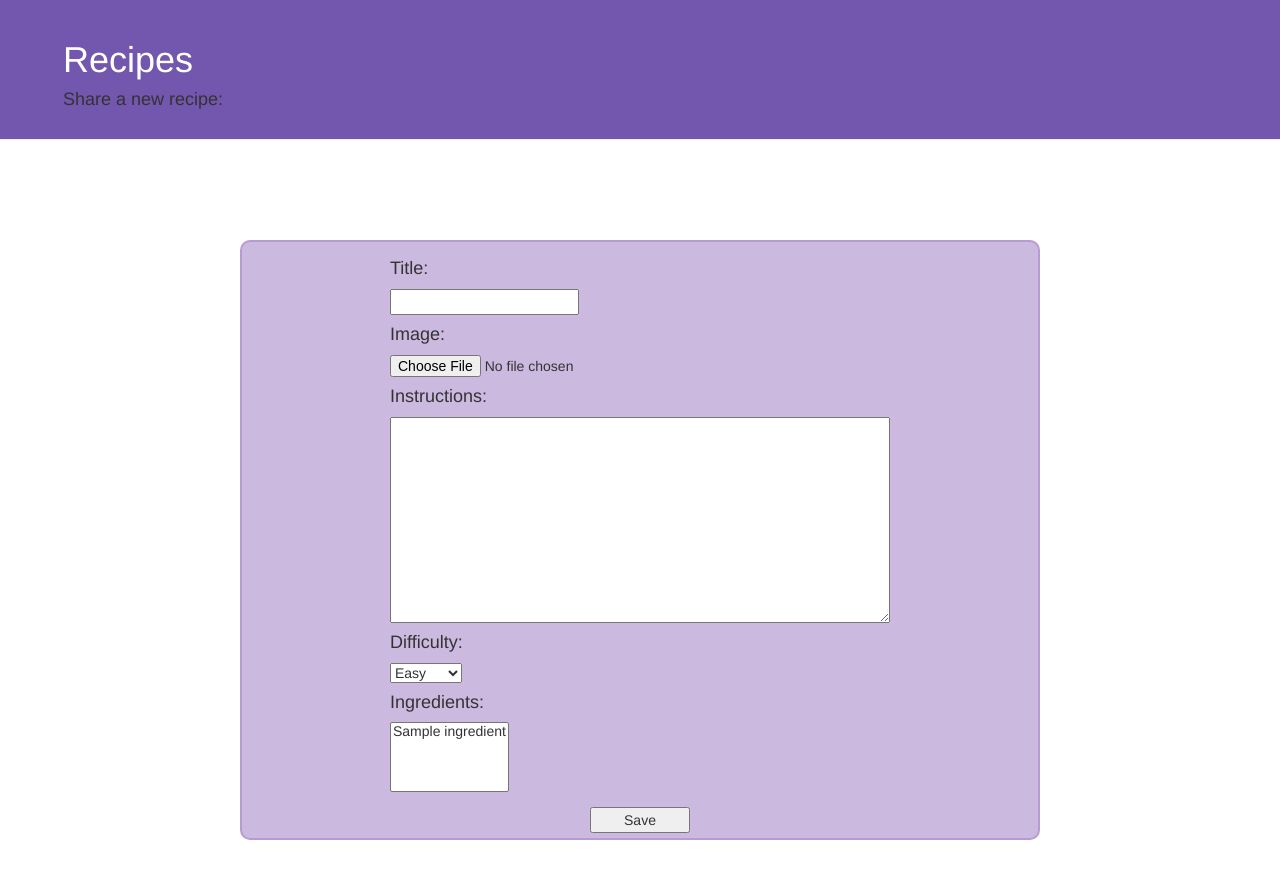
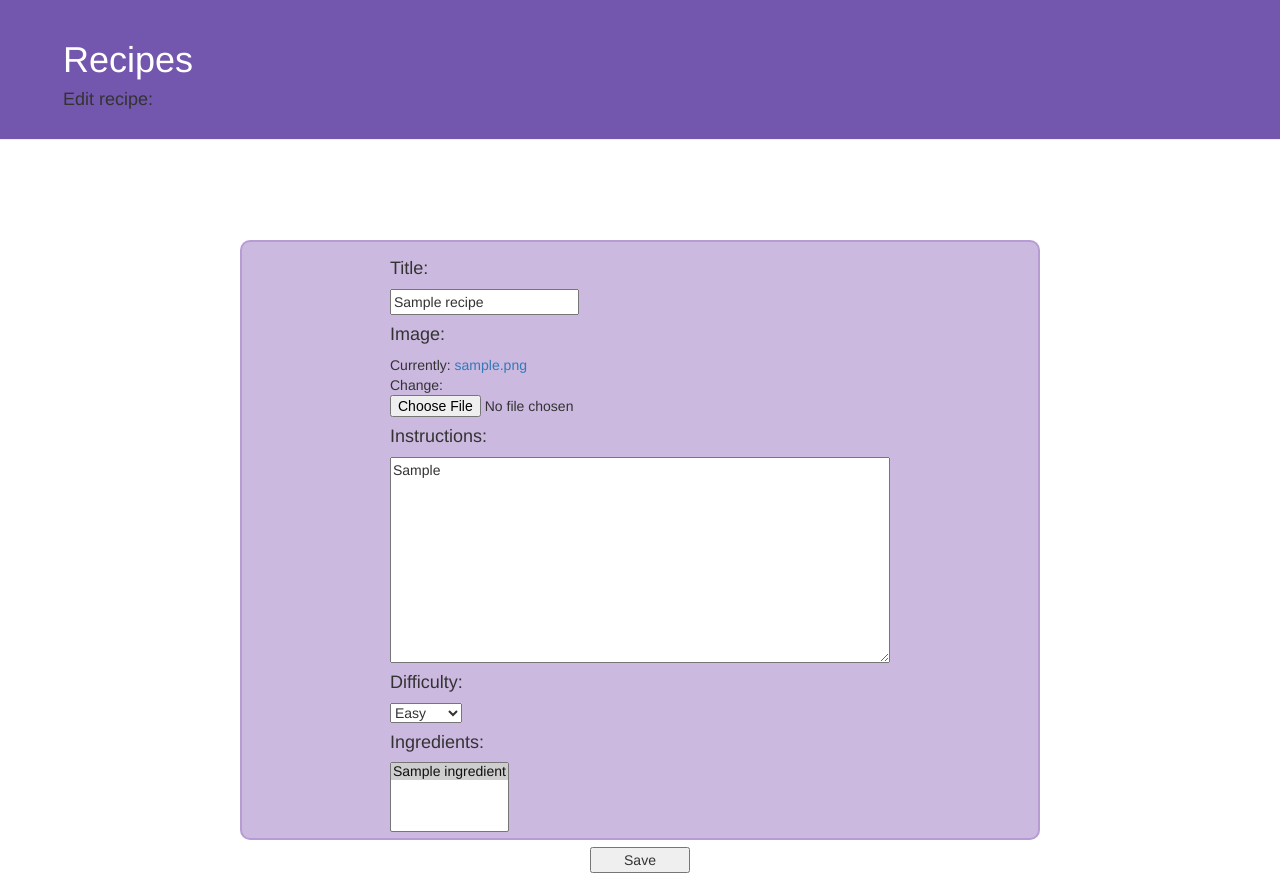
Before and after one commit to alphelvaci/hipo-exercise-2020, a Django app: page /post_recipe?recipe=1 in a window 1280 px wide. Before the commit the page ends 840 px from the top, so only its background shows below. Run offline with Django 3.2, Linux system fonts and the light colour scheme; a user stored in the database is signed in; tables that the repository leaves empty hold one stand-in row (values such as "Sample post"); some libraries are stand-ins or nearby versions.

Commit message:
Make shared recipes editable

```diff
--- a/recipes/templates/recipes/post_recipe.html
+++ b/recipes/templates/recipes/post_recipe.html
@@ -10,11 +10,17 @@
     <body>
         <div class="page-header">
             <h1><a href="/">Recipes</a></h1>
-            <h4>Share a new recipe:</h4>
+            {% if edit_mode %}
+                <h4>Edit recipe:</h4>
+            {% else %}
+                <h4>Share a new recipe:</h4>
+            {% endif %}
         </div>
         <div class="form-container">
             <form method="POST" class="recipe-form" enctype="multipart/form-data">
                 {% csrf_token %}
+                <input hidden type='text' name='edit_mode' value="{{ edit_mode }}"/>
+                <input hidden type='text' name='recipe' value="{{ recipe.id }}"/>
                 {% for field in form %}
                     <h4>{{ field.label }}:</h4>
                     {{ field }}
--- a/recipes/views.py
+++ b/recipes/views.py
@@ -91,8 +91,15 @@ def recipe_detail(request):
 
 @login_required
 def post_recipe(request):
+    edit_mode = False
+    recipe = None
     if request.method == "POST":
-        form = RecipeForm(request.POST, request.FILES)
+        if request.POST['edit_mode'] == 'True':
+            recipe_id = int(request.POST['recipe'])
+            recipe = Recipe.objects.get(pk=recipe_id)
+            form = RecipeForm(request.POST, request.FILES, instance=recipe)
+        else:
+            form = RecipeForm(request.POST, request.FILES)
         if form.is_valid():
             recipe = form.save(commit=False)
             recipe.author = request.user
@@ -100,6 +107,18 @@ def post_recipe(request):
             recipe.save()
             form.save_m2m()
             return redirect('/')
+    elif 'recipe' in request.GET:
+        recipe_id = int(request.GET['recipe'])
+        recipe = Recipe.objects.get(pk=recipe_id)
+        form = RecipeForm(instance=recipe)
+        edit_mode = True
     else:
         form = RecipeForm()
-    return render(request, 'recipes/post_recipe.html', {'form': form})
+    return render(
+        request, 'recipes/post_recipe.html',
+        {
+            'form': form,
+            'edit_mode': edit_mode,
+            'recipe': recipe,
+        }
+    )
```
Also changed, not shown: recipes/templates/recipes/index.html (+9 -2 lines), recipes/templates/recipes/recipe_detail.html (+9 -2 lines).
